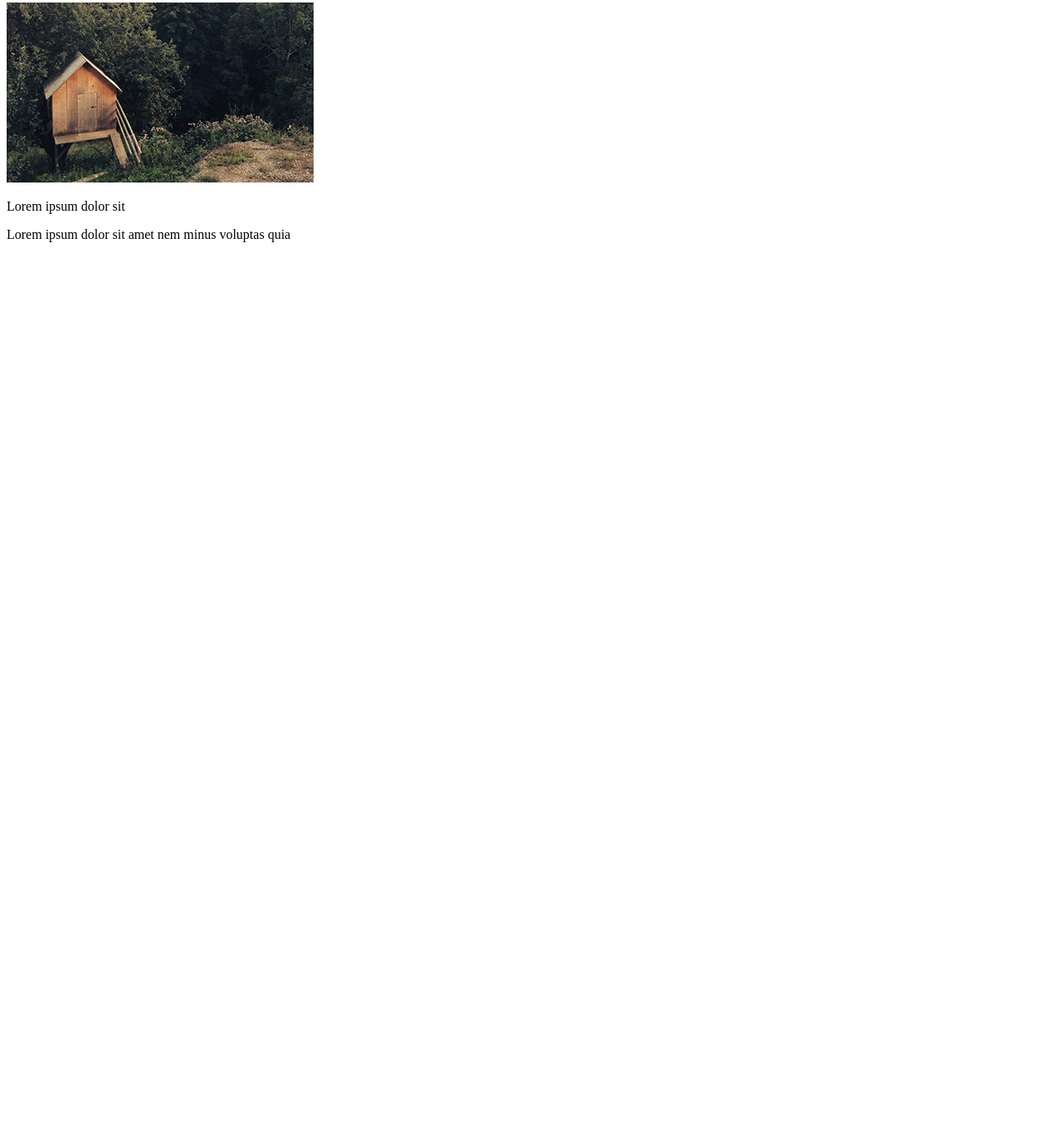
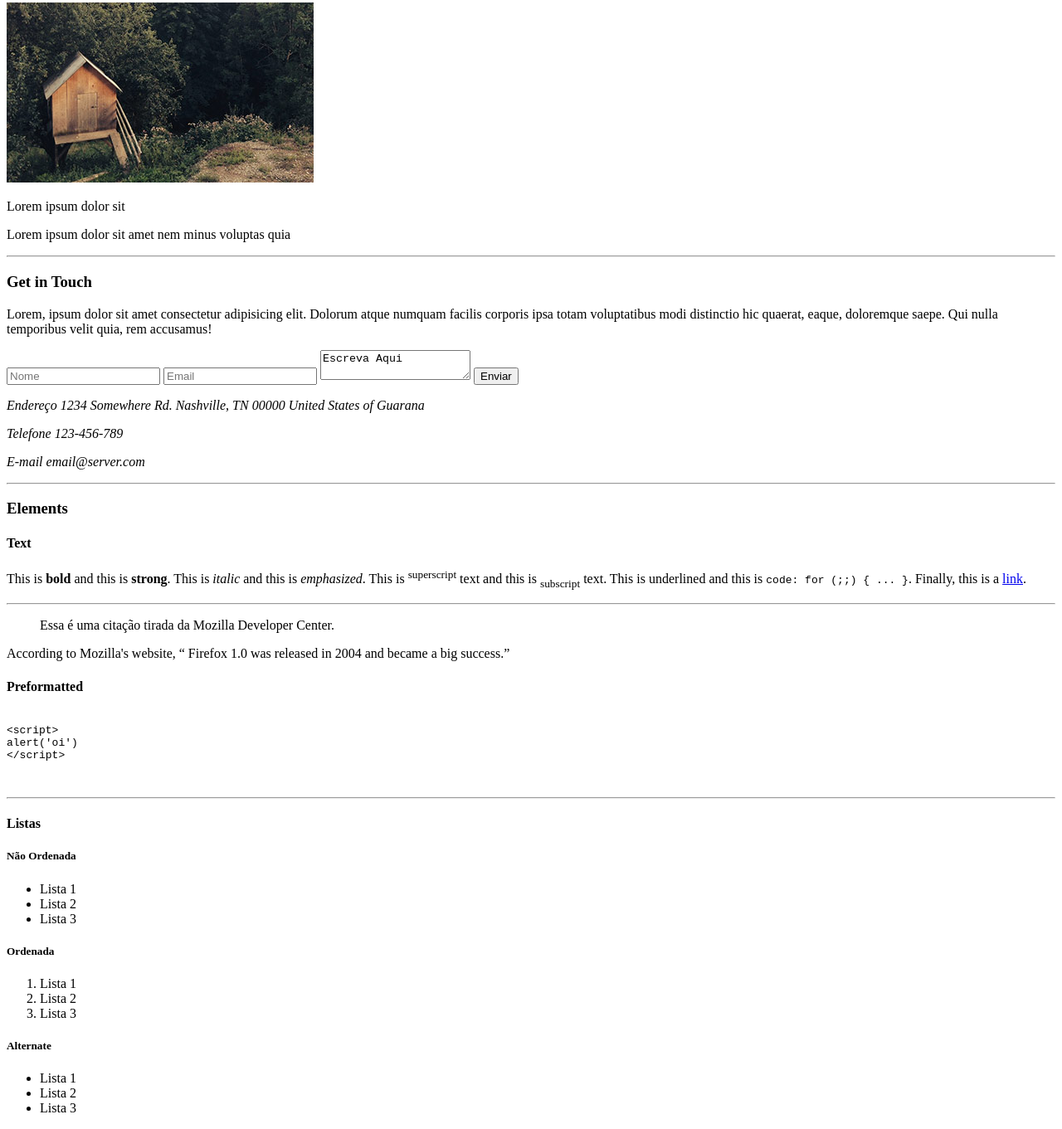
Before and after one commit to ArtCruz/FrontEnd_Course, a plain HTML site: page CursoUdemy_HTML_CSS_JS/08_ProjetoStrata/index.html in a window 1280 px wide. Shown: the part 1961-3322 px from the top of the page at 83% size. Before the commit the page ends 2269 px from the top, so only its background shows below. Drawn offline with Linux system fonts and the light colour scheme.

Commit message:
Atualização index

```diff
--- a/CursoUdemy_HTML_CSS_JS/08_ProjetoStrata/index.html
+++ b/CursoUdemy_HTML_CSS_JS/08_ProjetoStrata/index.html
@@ -93,9 +93,106 @@
 
             </section>
 
+            <hr>
+
+            <section class="main-content-section">
+                <h3>Get in Touch</h3>
+
+                <p>Lorem, ipsum dolor sit amet consectetur adipisicing elit. Dolorum atque numquam facilis corporis ipsa totam voluptatibus modi distinctio hic quaerat, eaque, doloremque saepe. Qui nulla temporibus velit quia, rem accusamus!</p>
+
+                <form method="post">
+
+                    <input type="text" name="nome" id="nome" placeholder="Nome">
+                    <input type="email" name="email" id="email" placeholder="Email">
+
+                    <textarea name="mensagem" id="mensagem">Escreva Aqui</textarea>
+
+                    <input type="submit" value="Enviar">
+                </form>
+
+                <address>
+
+                    <p>
+                        <span>Endereço</span>
+                        1234 Somewhere Rd. Nashville, TN 00000 United States of Guarana
+                    </p>
+                    <p>
+                        <span>Telefone</span>
+                        123-456-789
+                    </p>
+                    <p>
+                        <span>E-mail</span>
+                        email@server.com
+                    </p>
+
+                </address>
+
+            </section>
+
+            <hr>
+
+            <section class="main-content-section">
+                <h3>Elements</h3>
+
+                <h4>Text</h4>
+                <p>This is <b>bold</b> and this is <strong>strong</strong>. This is <i>italic</i> and this is <em>emphasized</em>. This is <sup>superscript</sup> text and this is <sub>subscript</sub> text. This is <!-- Dá pra usar o <u></u> mas é mais indicado no CSS -->underlined and this is <code>code: for (;;) { ... }</code>. Finally, this is a <a href="#">link</a>.</p>
+
+
+            <hr>
+
+            <blockquote cite="http://developer.mozilla.org">
+                <p>Essa é uma citação tirada da Mozilla Developer Center.</p>
+            </blockquote>
+
+            <p>According to Mozilla's website,
+                <q cite="http://www.mozilla.org/en-US/about/history/details/">
+                Firefox 1.0 was released in 2004 and became a big success.</q>
+            </p>
+
+            <h4>Preformatted</h4>
+
+            <pre>
+                <code>
+&lt;script&gt;<!-- A indentação fica salva no portanto tem que ficar sem nenhum espaço -->
+alert('oi')
+&lt;/script&gt;
+                </code>
+            </pre>
+
+            <hr>
+
+            <h4>Listas</h4>
+            <h5>Não Ordenada</h5>
+
+            <ul>
+                <li>Lista 1</li>
+                <li>Lista 2</li>
+                <li>Lista 3</li>
+            </ul>
+
+            <h5>Ordenada</h5>
+
+            <ol>
+                <li>Lista 1</li>
+                <li>Lista 2</li>
+                <li>Lista 3</li>
+            </ol>
+
+            <h5>Alternate</h5>
+
+            <ul class="ul-alternate">
+                <li>Lista 1</li>
+                <li>Lista 2</li>
+                <li>Lista 3</li>
+            </ul>
+
+
+
+        </section>
+
         </main>
+
         <footer class="main-footer"></footer>
-
 
     </body>
 </html>
```
